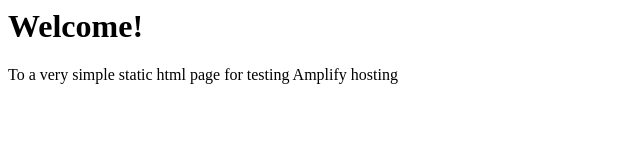
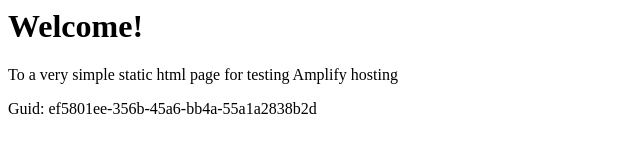
Before and after one commit to aws-aemilia-gru/Github-PR-Commit-Integration-Test-DoNotTouch-v1-prod-sa-east-1, a website: page src/index.html in a window 1280 px wide. Shown: the whole page, without its empty margins (0-640 px from the left). Drawn offline with Linux system fonts and the light colour scheme.

Commit message:
commit from integ tests

```diff
--- a/src/index.html
+++ b/src/index.html
@@ -1,3 +1,5 @@
+
+
 <html lang="en">
 
 <head>
@@ -10,6 +12,6 @@
 <body>
     <h1>Welcome!</h1>
     <p>To a very simple static html page for testing Amplify hosting</p>
-</body>
+    <p>Guid: ef5801ee-356b-45a6-bb4a-55a1a2838b2d</p></body>
 
 </html>
```
